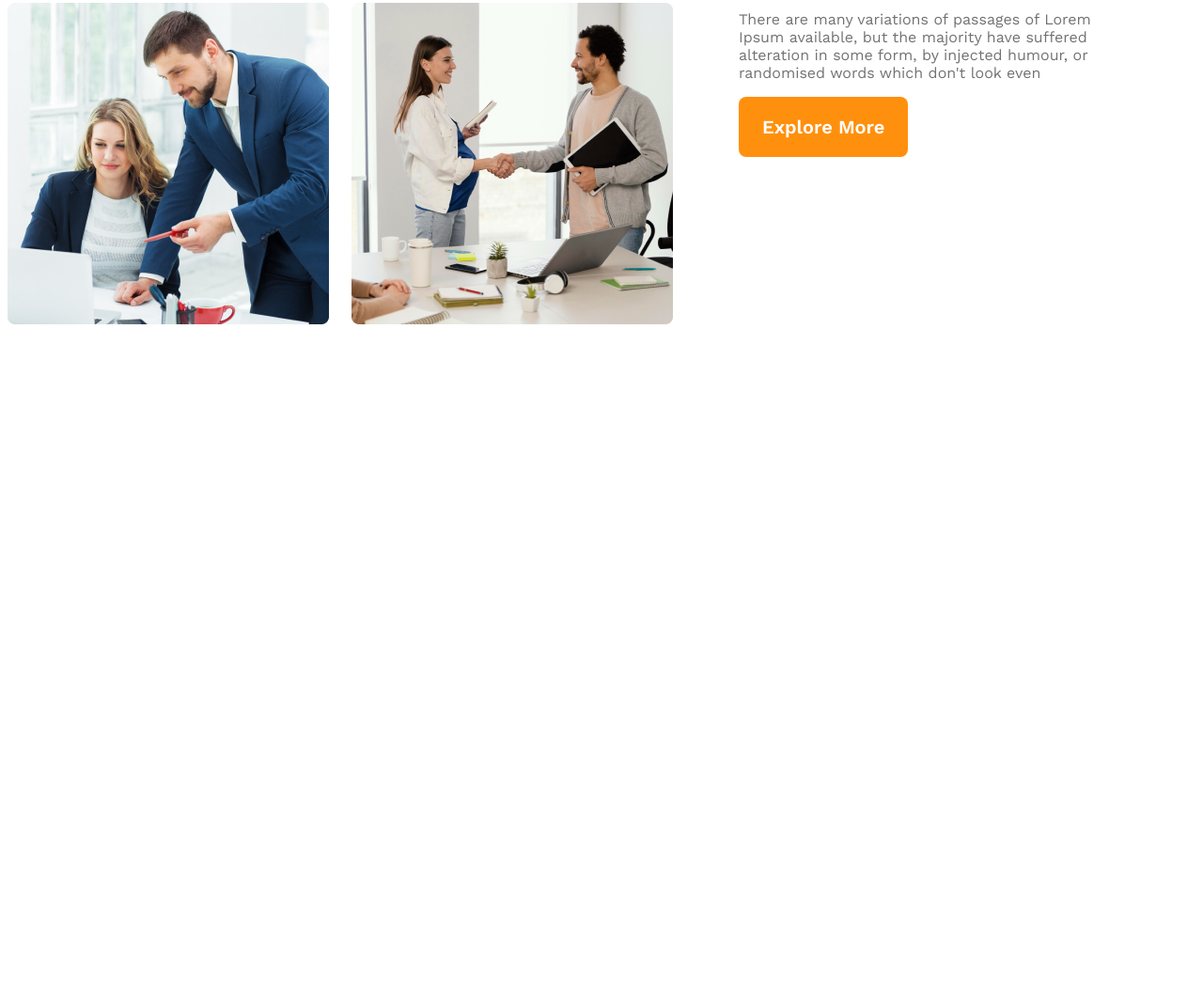
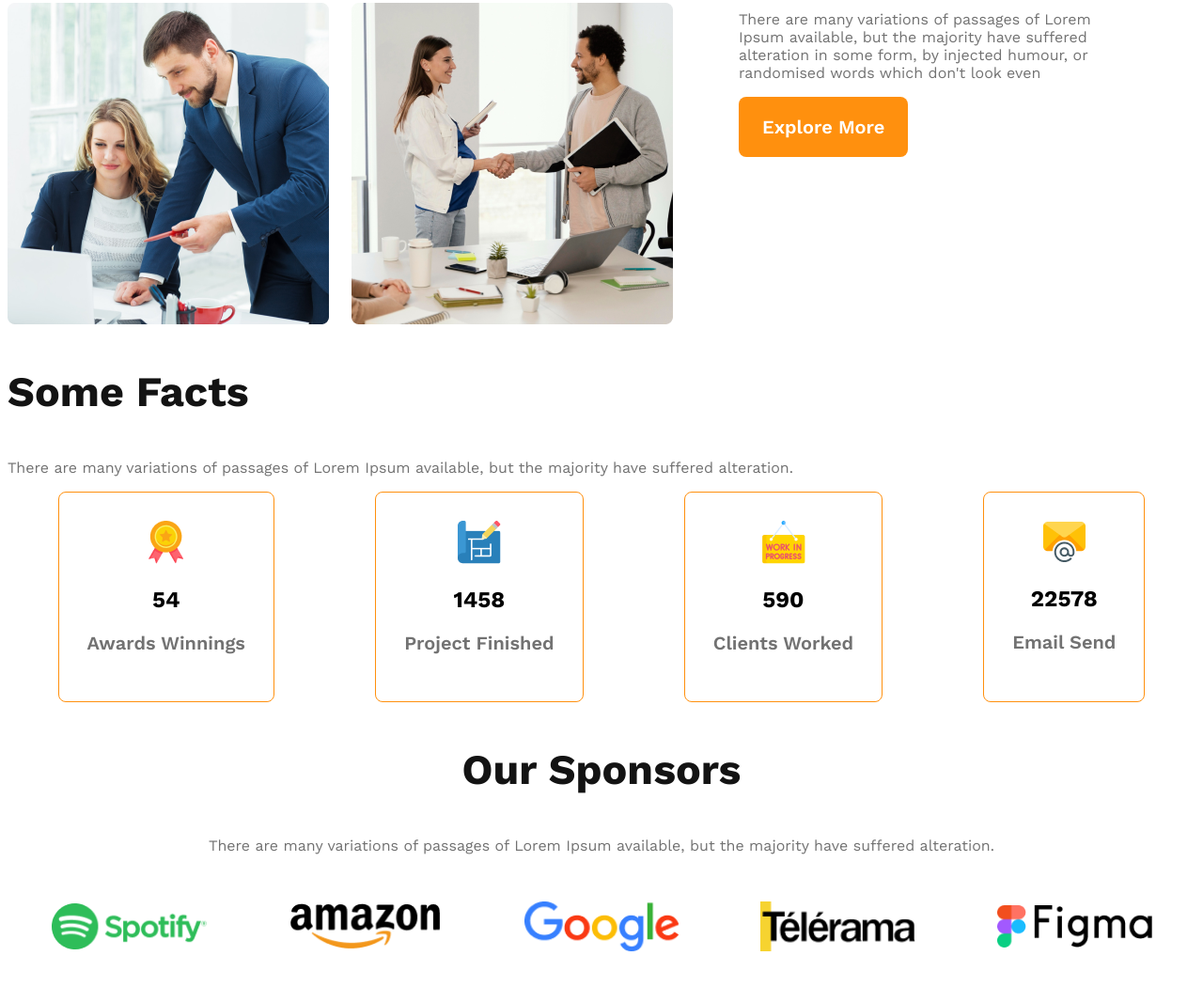
Before and after one commit to Tufazzul1/g3-architect-website, a plain HTML site: page index.html in a window 1280 px wide. Shown: the part 1444-2494 px from the top of the page at 94% size. Before the commit the page ends 1859 px from the top, so only its background shows below. Drawn offline with nearby package versions, Linux system fonts and the light colour scheme.

Commit message:
added sponsors section

```diff
--- a/index.html
+++ b/index.html
@@ -16,7 +16,7 @@
     <!-- THis is header section -->
     <header>
         <nav>
-            <h3 class="nav-title">G3 Architects</h3>
+            <h3 class="section-title">G3 Architects</h3>
             <ul>
                 <li><a href="">Home</a></li>
                 <li><a href="">About</a></li>
@@ -52,7 +52,8 @@
             </div>
             <div class="teams-content">
                 <h3 class="teams-title">
-                    <span class="quick-list text-light-gray">Quick list</span> <span>of Our </span><span class="text-feature">Features</span>
+                    <span class="quick-list text-light-gray">Quick list</span> <span>of Our </span><span
+                        class="text-feature">Features</span>
                 </h3>
                 <p class="text-light-gray">
                     There are many variations of passages of Lorem Ipsum available, but the majority have suffered
@@ -62,9 +63,60 @@
             </div>
         </section>
 
+        <!-- feature section -->
+        <section class="feature">
+
+        </section>
+
+        <!-- fact section -->
+        <section class="facts">
+            <h3 class="section-title">Some Facts</h3>
+            <p class="text-light-gray">There are many variations of passages of Lorem Ipsum available, but the majority
+                have suffered alteration.</p>
+            <div class="facts-card-container">
+                <div class="card">
+                    <img src="images/icons/ribon.png" alt="">
+                    <h2 class="card-stats">54</h2>
+                    <p class="card-title text-light-gray">Awards Winnings</p>
+                </div>
+                <div class="card">
+                    <img src="images/icons/projects.png" alt="">
+                    <h2 class="card-stats">1458</h2>
+                    <p class="card-title text-light-gray">Project Finished</p>
+                </div>
+                <div class="card">
+                    <img src="images/icons/customers.png" alt="">
+                    <h2 class="card-stats">590</h2>
+                    <p class="card-title text-light-gray">Clients Worked</p>
+                </div>
+                <div class="card">
+                    <img src="images/icons/email.png" alt="">
+                    <h2 class="card-stats">22578</h2>
+                    <p class="card-title text-light-gray">Email Send</p>
+                </div>
+            </div>
+        </section>
+
+
+        <!-- Sponsors Section -->
+        <section class="sponsors">
+            <h3 class="section-title">Our Sponsors</h3>
+            <p class="text-light-gray">There are many variations of passages of Lorem Ipsum available, but the majority have suffered alteration.</p>
+            <div class="sponsors-img-container">
+                <img src="images/sponsors/spotify.png" alt="">
+                <img src="images/sponsors/amazon.png" alt="">
+                <img src="images/sponsors/google.png" alt="">
+                <img src="images/sponsors/telerama.png" alt="">
+                <img src="images/sponsors/figma.png" alt="">
+            </div>
+        </section>
+
     </main>
 
     <!-- This is footer section -->
+
+
+
 
     <footer>
 
--- a/styles/architect.css
+++ b/styles/architect.css
@@ -20,6 +20,12 @@
     font-weight: 600;
     cursor: pointer;
     border: none;
+}
+
+.section-title {
+    color: #131313;
+    font-size: 2.8rem;
+    font-weight: 700;
 }
 
 /* header styles */
@@ -50,11 +56,6 @@ nav li a {
     color: #424242;
 }
 
-.nav-title {
-    color: #131313;
-    font-size: 2.8rem;
-    font-weight: 700;
-}
 
 /* banner styles */
 
@@ -112,6 +113,48 @@ main {
     font-weight: 700;
 }
 
+/* facts styles */
+.facts-card-container{
+    display: flex;
+    justify-content: space-around;
+}
+
+
+.facts-card-container .card{
+    border-radius: 8px;
+    border: 1px solid #FF900E;
+    text-align: center;
+    padding:  30px;
+}
+
+.facts-card-container .card-title{
+    font-weight: 600;
+    font-size: 1.25rem;
+}
+
+.facts-card-container .card-states{
+    font-size: 2.8rem ;
+    color: #424242;
+    margin-top: 10px;
+    margin-bottom: 10px;
+}
+
+/* sponsors section styles */
+.sponsors{
+    text-align: center;
+}
+.sponsors-img-container{
+    display: flex;
+    justify-content: space-evenly;
+    margin-top: 50px;
+    gap: 40px;
+    align-items: center;
+}
+
+.sponsors-img-container img{
+    width: 165px;
+}
+
 
 
 
@@ -123,12 +166,14 @@ main {
         padding: 20px;
     }
 
-    .banner{
+    .banner {
         margin: 0px;
     }
 
     nav,
-    .teams-container {
+    .teams-container,
+    .facts-card-container,
+    .sponsors-img-container {
         flex-direction: column;
     }
 
@@ -136,9 +181,12 @@ main {
         grid-template-columns: 1fr;
     }
 
-    .teams-content {
+    .teams-content, .facts-card-container {
         padding-right: 20px;
         padding-left: 20px;
+    }
+    .facts-card-container{
+        gap: 20px;
     }
 }
 
@@ -148,7 +196,8 @@ main {
     }
 
     nav,
-    .teams-container {
+    .teams-container,
+    .sponsors-img-container {
         flex-direction: column;
     }
 }
```
